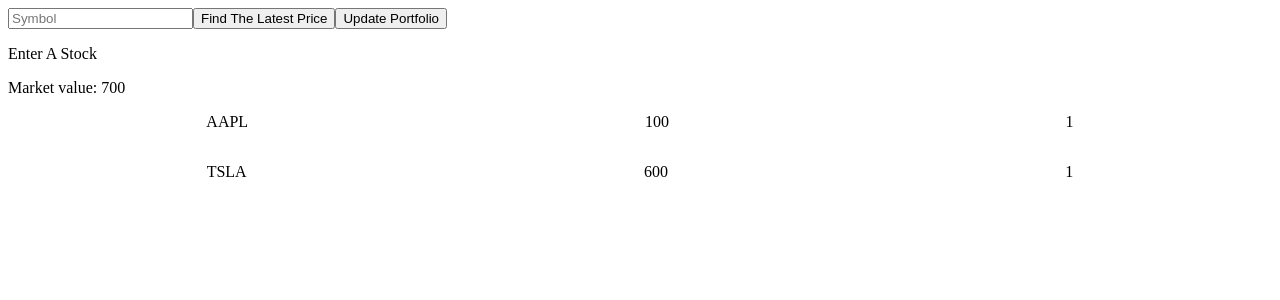
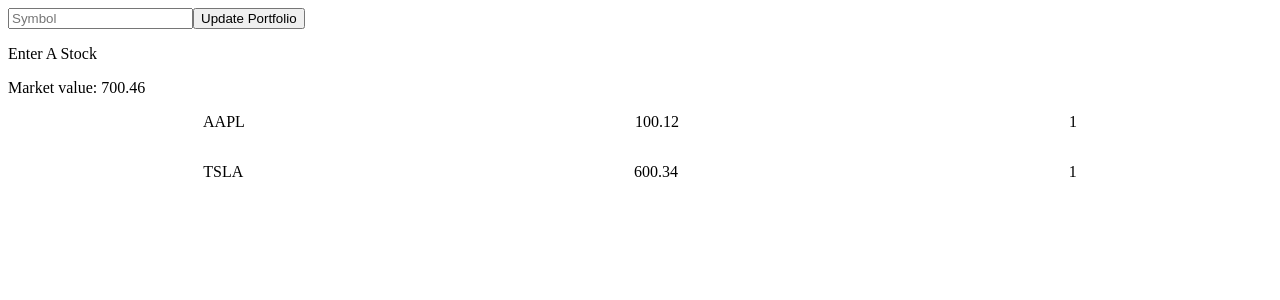
Before and after one commit to JaredFlomen/Portfolios, a React (Create React App) app: page / in a window 1280 px wide. Shown: the top 300 px of the page. Built offline with nearby package versions, Linux system fonts and the light colour scheme.

Commit message:
merging the two functions together

```diff
--- a/src/App.js
+++ b/src/App.js
@@ -6,14 +6,15 @@
   const [ticker, setTicker] = useState('');
   const [price, setPrice] = useState('');
   const [portfolio, setPortfolio] = useState([
-    { ticker: 'AAPL', price: 100, shares: 1 },
-    { ticker: 'TSLA', price: 600, shares: 1 },
+    { ticker: 'AAPL', price: 100.12, shares: 1 },
+    { ticker: 'TSLA', price: 600.34, shares: 1 },
   ]);
-  const updatePortfolio = e => {
+  const updatePortfolio = async e => {
     e.preventDefault();
+    const newPrice = await findPrice(ticker);
     const newPortfolio = portfolio.map(item => {
       if (item.ticker === ticker) {
-        return { ...item, ticker, price: parseInt(price) };
+        return { ...item, ticker, price: parseFloat(newPrice).toFixed(2) };
       } else {
         return item;
       }
@@ -28,9 +29,9 @@
     0
   );
 
-  useEffect(() => {
-    console.log('Market value changed');
-  }, [marketValue]);
+  // useEffect(() => {
+  //   console.log('Market value changed');
+  // }, [marketValue]);
 
   return (
     <div>
@@ -40,9 +41,9 @@
         value={ticker}
         onChange={e => setTicker(e.target.value)}
       />
-      <button onClick={() => findPrice(ticker).then(res => setPrice(res))}>
+      {/* <button onClick={() => findPrice(ticker).then(res => setPrice(res))}>
         Find The Latest Price
-      </button>
+      </button> */}
       <button onClick={updatePortfolio}>Update Portfolio</button>
       {price ? (
         <p>
```
